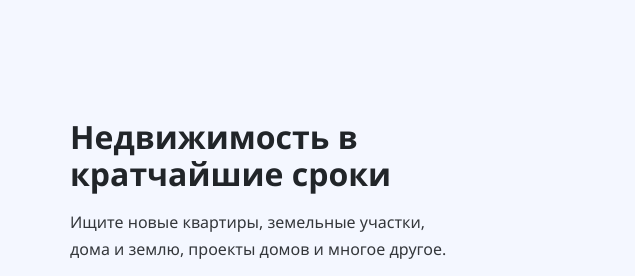
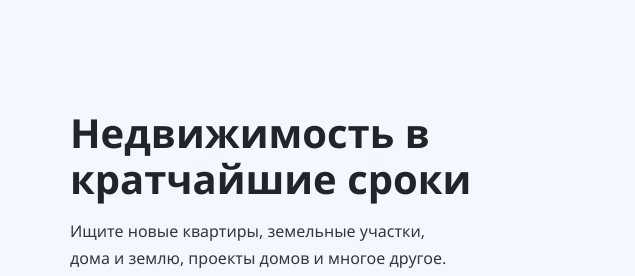
Before and after one commit to ya-lops/monikossa, an Astro site: page /rent in a window 1280 px wide. Shown: the part 239-515 px from the top of the page, 0-635 px from the left. Built offline with nearby package versions, Linux system fonts and the light colour scheme; Astro itself is replaced by a stand-in of ours.

Commit message:
RENT fix h1

```diff
--- a/src/components/rent/Hero.astro
+++ b/src/components/rent/Hero.astro
@@ -78,7 +78,7 @@ const data = {
 
       h1 {
         color: var(--color-text-primary);
-        font-size: clamp(3.2rem, 2vmin, 5.6rem);
+        font-size: clamp(3.2rem, 5vmin, 5.6rem);
         line-height: 1.15;
         font-weight: 600;
         text-wrap: balance;
```
